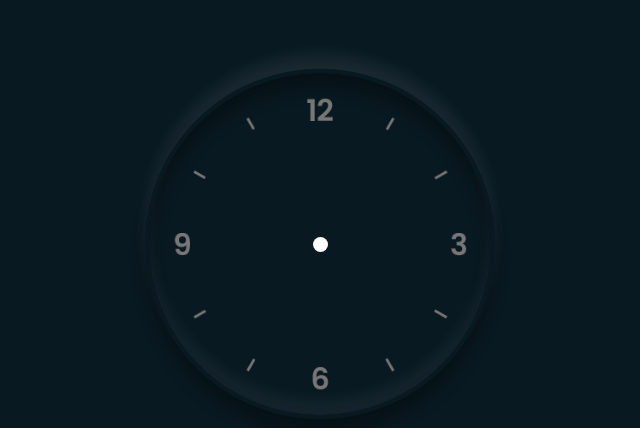
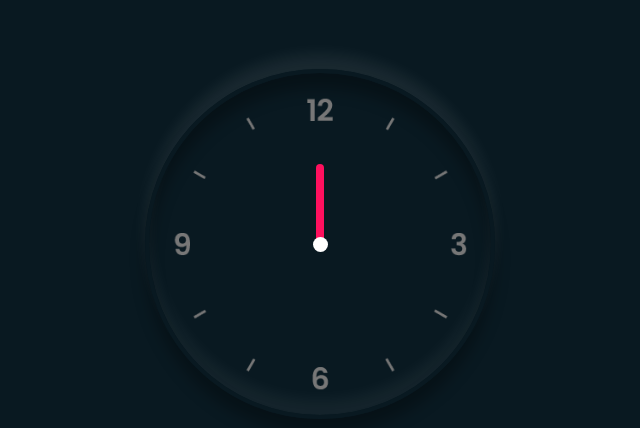
Before and after one commit to neophyte-programmer/analog-clock-js, a plain HTML site: page index.html in a window 1280 px wide. Shown: the part 156-584 px from the top of the page, 320-960 px from the left. Drawn offline with Linux system fonts and the light colour scheme.

Commit message:
hour hand

```diff
--- a/style.css
+++ b/style.css
@@ -37,3 +37,40 @@ body {
     border-radius: 50%;
     z-index: 100;
 }
+
+.hour, .minute, .second {
+        position: absolute;
+}
+
+.hour, .hr{
+    width: 160px;
+    height: 160px;
+}
+
+.minute, .min{
+    width: 190px;
+    height: 190px;
+}
+
+.second, .sec{
+    width: 230px;
+    height: 230px;
+}
+
+.hr, .sec, .min {
+    display: flex;
+    justify-content: center;
+    /* align-items: center; */
+    position: absolute;
+    border-radius: 50%;
+}
+
+.hr:before {
+    content: "";
+    position: absolute;
+    width: 8px;
+    height: 80px;
+    background: #ff105e;
+    z-index: 10;
+    border-radius: 6px 6px 0 0;
+}
```
